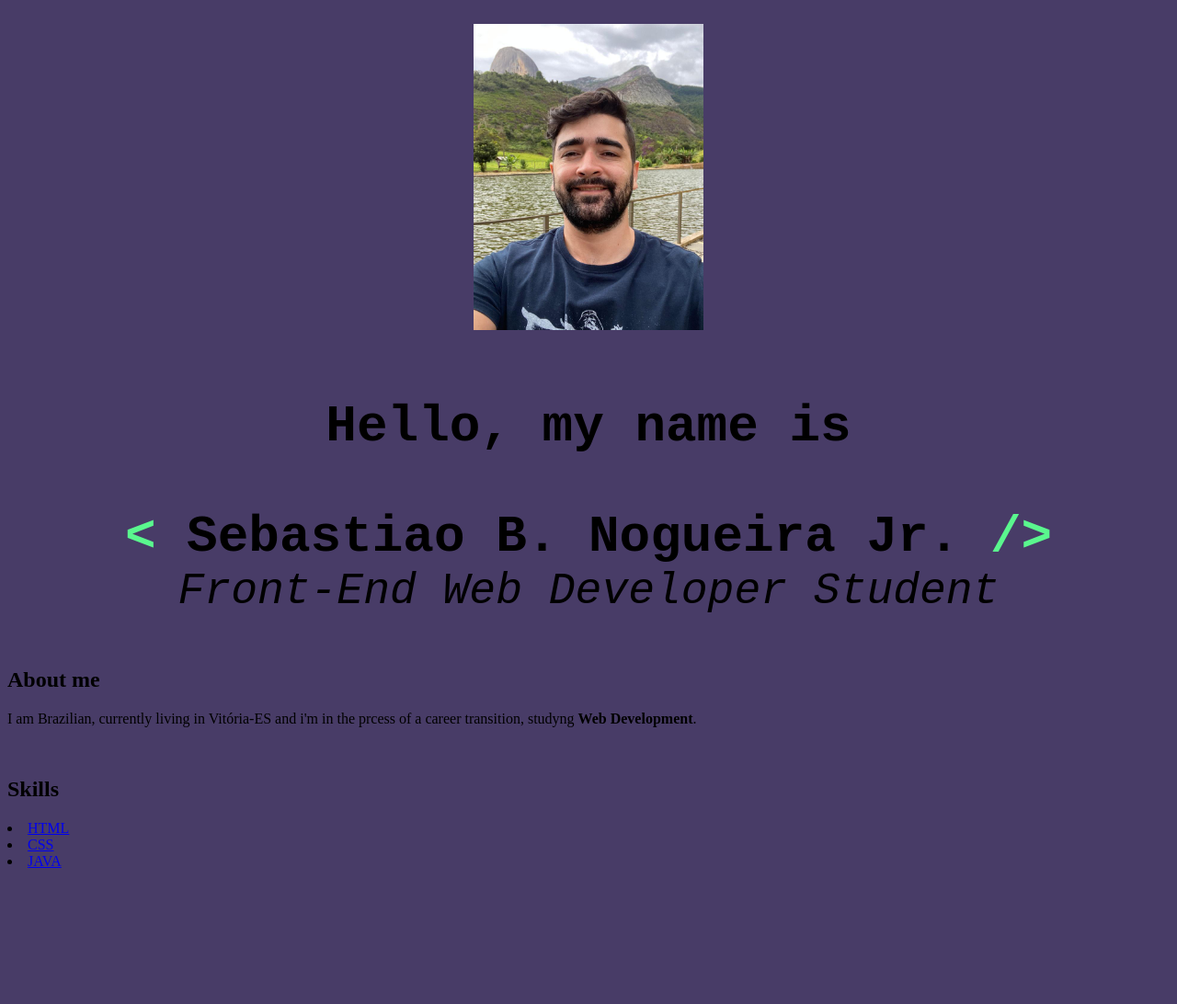
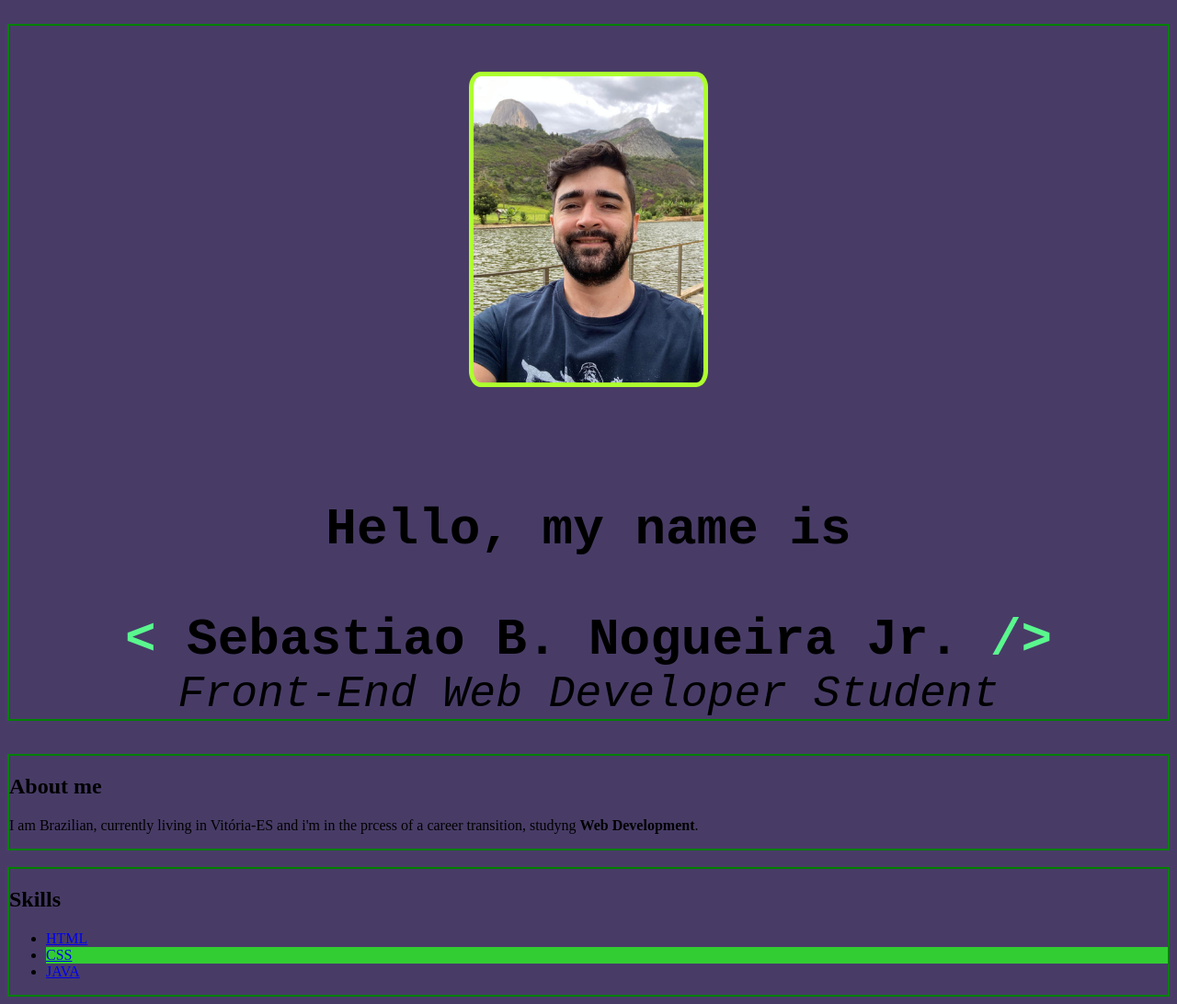
Before and after one commit to SebastiaoBNJunior/sebastiaobnjunior.github.io, a plain HTML site: page index.html in a window 1280 px wide. Shown: the whole page at 92% size. Before the commit the page ends 954 px from the top, so only its background shows below. Drawn offline with Linux system fonts and the light colour scheme.

Commit message:
adicionado box e documento style separado

```diff
--- a/index.html
+++ b/index.html
@@ -20,15 +20,21 @@
  </div>
 <br>
 <br>
+<div>
 <h2>About me</h2>
 <p>I am Brazilian, currently living in Vitória-ES and i'm in the prcess of a career transition,
     studyng <strong>Web Development</strong>.
 </p>
+</div>
 <br>
+<div>
 <h2>Skills</h2>
+<ul>
 <li><a href="https://developer.mozilla.org/en-US/docs/Glossary/HTML5>" target="_blank">HTML</a> </li>
 <li><a href="https://www.w3.org/TR/CSS/#css" target="_blank">CSS</a></li>
 <li><a href="https://developer.mozilla.org/en-US/docs/Web/JavaScript" target="_blank">JAVA</a></li>
+</ul>
+</div>
 </head>
 <body>
 
--- a/style.css
+++ b/style.css
@@ -5,6 +5,10 @@ body {
 
 #foto {
     text-align: center;
+    border-radius: 5%;
+    margin: 50px;
+    padding: 5px;
+    background-color: greenyellow;
 }
 .name {
 padding-bottom: 8vh;
@@ -30,3 +34,10 @@ font-family: "Roboto Mono", monospace;
 #light-green{
     color: #5af78e
 }
+div {
+    border: 2px solid green;
+}
+
+ul li:nth-child(even){
+    background-color: limegreen
+}
```
